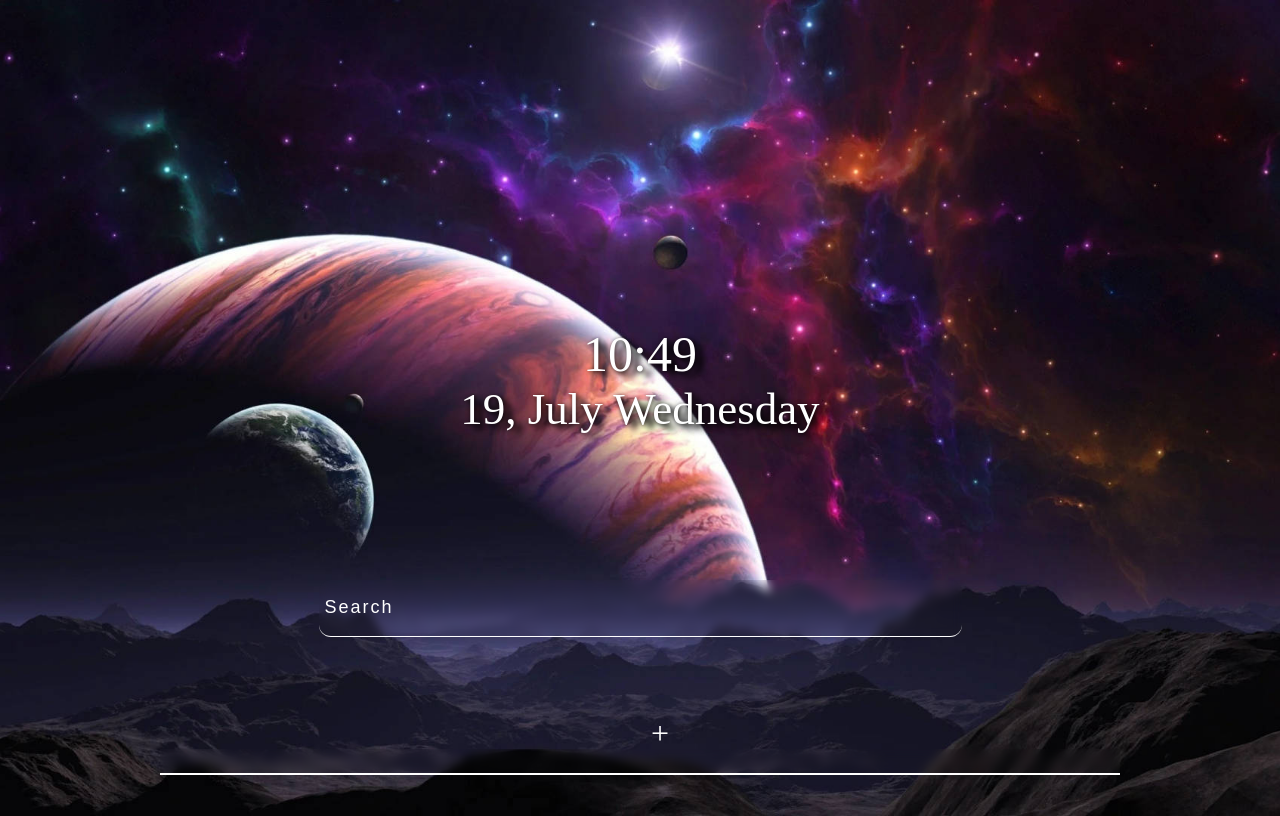
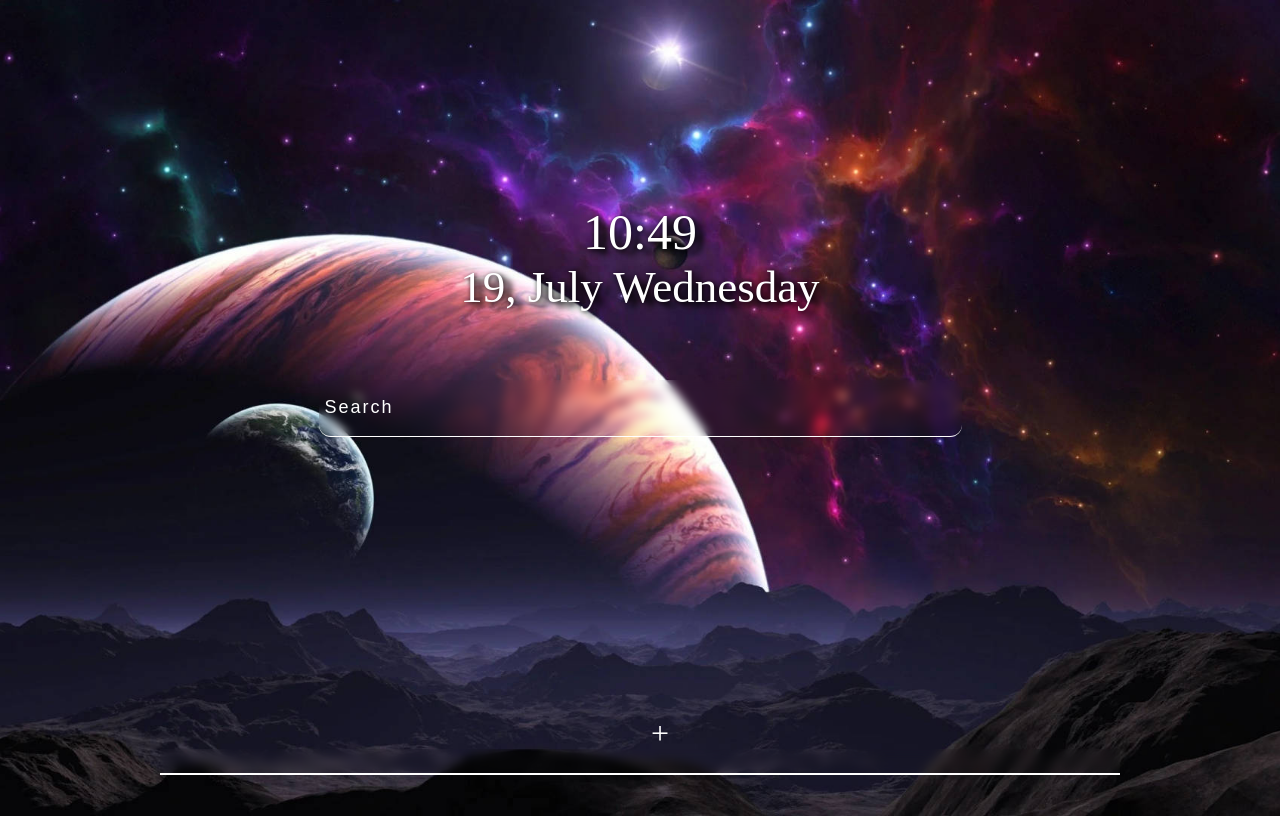
Before and after one commit to LOGESH-B/ChromeLandingPage, a plain HTML site: page index.html in a window 1280 px wide. Drawn offline with Linux system fonts and the light colour scheme.

Commit message:
search-bar centered

```diff
--- a/index.css
+++ b/index.css
@@ -15,6 +15,7 @@ body {
 .center-div {
     display: flex;
     justify-content: center;
+    align-items: center;
     flex-wrap: wrap;
     align-content: center !important;
     height: 100vh;
@@ -185,13 +186,14 @@ li:last-child:hover {
 }
 
 .systemDateTime {
+    position: absolute;
     display: flex;
     justify-content: center;
     align-items: center;
     flex-direction: column;
     text-shadow: 8px 5px 6px #000, 1px 1px 5px #000;
     color: #FFF;
-    height: 50vh;;
+    margin-bottom: 300px;
 }
 
 .systemTime {
```
